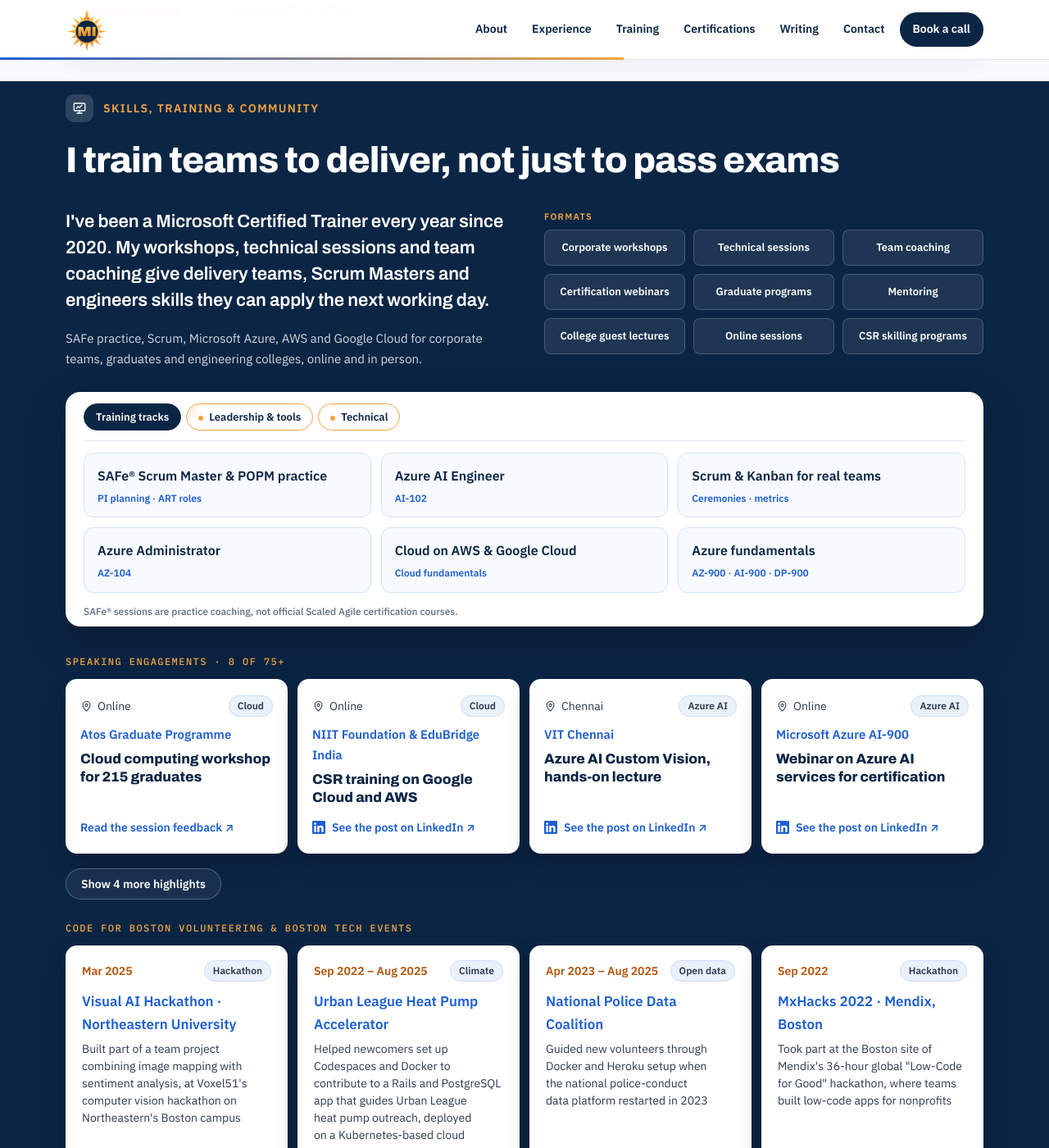
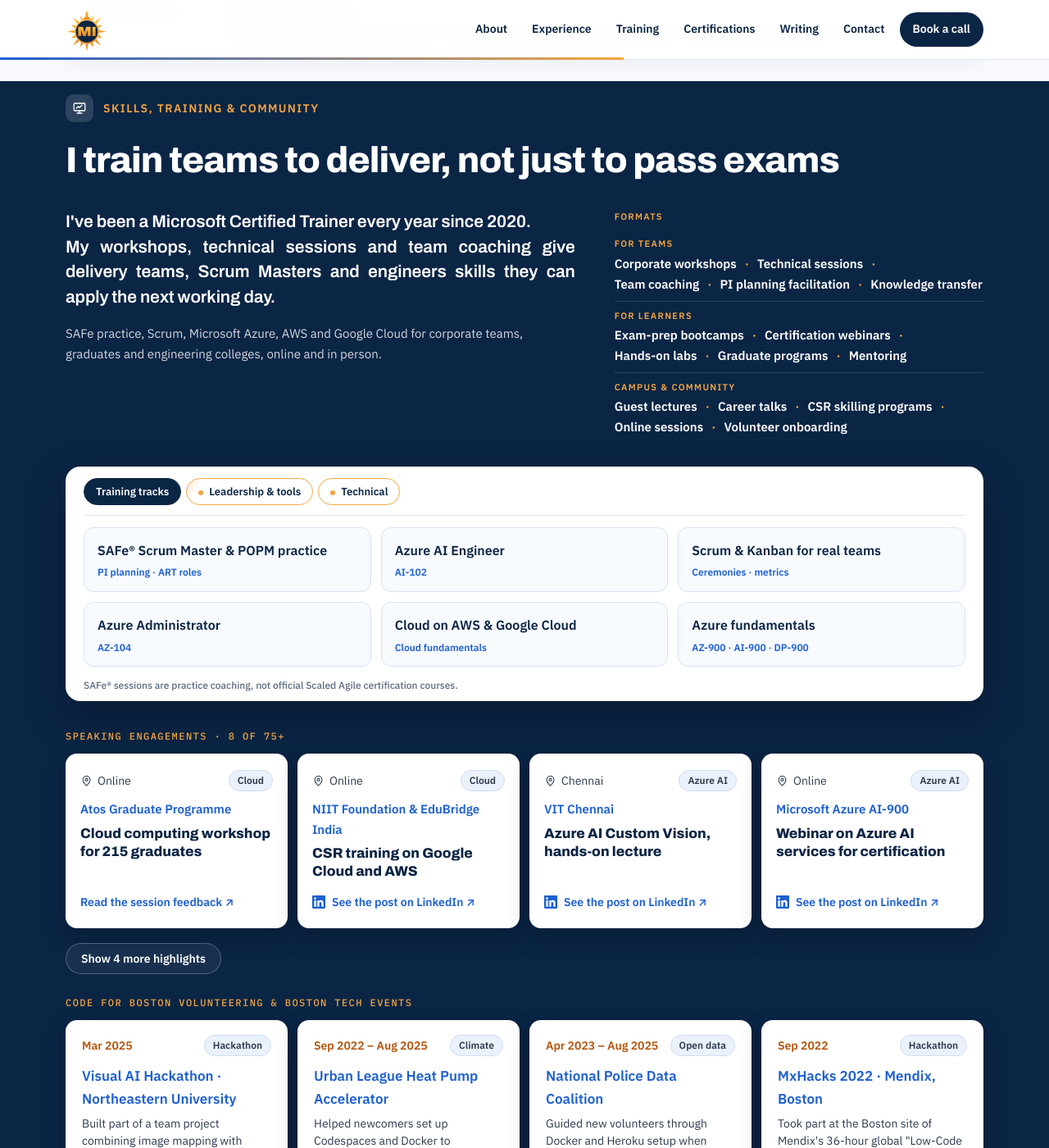
Before and after one commit to Madhan-I/Madhan-I.github.io, a Jekyll site: the page built from index.html, in a window 1280 px wide and 1400 px high, scrolled down 4437 px. Shown: the whole window at 82% size. Built offline with Jekyll 4.4.1, drawn with Linux system fonts in a browser that asks for light colours.

Commit message:
Training: first sentence on its own line, justified text; formats grouped by audience with six more session types.
Co-Authored-By: Claude Opus 5.5 <noreply@anthropic.com>
Claude-Session: https://claude.ai/code/session_01MFRrTt7LBDdX57m85KHNGp

```diff
--- a/_data/profile.yml
+++ b/_data/profile.yml
@@ -233,7 +233,8 @@ experience:
       - "Untangled vendor delays and scheduling clashes on Celebrity Cricket League match days for the Chennai Rhinos, drawing positive reviews and invitations to future events."
 
 training_title: I train teams to deliver, not just to pass exams
-training_intro: "I've been a Microsoft Certified Trainer every year since 2020. My workshops, technical sessions and team coaching give delivery teams, Scrum Masters and engineers skills they can apply the next working day."
+training_intro_lead: "I've been a Microsoft Certified Trainer every year since 2020."
+training_intro: "My workshops, technical sessions and team coaching give delivery teams, Scrum Masters and engineers skills they can apply the next working day."
 training_note: "SAFe practice, Scrum, Microsoft Azure, AWS and Google Cloud for corporate teams, graduates and engineering colleges, online and in person."
 training_facts:
   - number: "6 yrs"
@@ -275,7 +276,13 @@ training_topics:
   - name: Azure fundamentals
     note: AZ-900 · AI-900 · DP-900
 training_safe_note: "SAFe® sessions are practice coaching, not official Scaled Agile certification courses."
-training_formats: [Corporate workshops, Technical sessions, Team coaching, Certification webinars, Graduate programs, Mentoring, College guest lectures, Online sessions, CSR skilling programs]
+training_formats:
+  - group: For teams
+    items: [Corporate workshops, Technical sessions, Team coaching, PI planning facilitation, Knowledge transfer]
+  - group: For learners
+    items: [Exam-prep bootcamps, Certification webinars, Hands-on labs, Graduate programs, Mentoring]
+  - group: Campus & community
+    items: [Guest lectures, Career talks, CSR skilling programs, Online sessions, Volunteer onboarding]
 speaking_title: "Speaking engagements · 8 of 75+"
 speaking:
   - who: Atos Graduate Programme
--- a/assets/css/style.css
+++ b/assets/css/style.css
@@ -1078,3 +1078,24 @@ footer .f-col a { font-size: 14px !important; }
 
 /* Hidden tab panels stay hidden (beats the track grid display) */
 .skillbox .sk-panel[hidden], .skillbox .topics[hidden] { display: none !important; }
+
+/* Training intro: first sentence on its own line, text justified */
+#training .train-grid p.big { text-align: justify; }
+#training .train-grid p.big .lead1 { display: block; white-space: nowrap; text-align: left; }
+@media (max-width: 1023px) { #training .train-grid p.big .lead1 { white-space: normal; } }
+/* Formats grouped by audience (option C) */
+.fmt-groups .fr { display: grid; grid-template-columns: 160px minmax(0, 1fr); gap: 16px; padding: 12px 0; border-bottom: 1px solid rgba(255, 255, 255, .12); align-items: baseline; }
+.fmt-groups .fr:last-child { border-bottom: 0; }
+.fmt-groups .fh { font: 700 11px/1.3 var(--body); letter-spacing: .12em; text-transform: uppercase; color: #F2A541; }
+.fmt-groups .fx { display: flex; flex-wrap: wrap; row-gap: 4px; font: 600 15px/1.4 var(--body); color: #FFFFFF; }
+.fmt-groups .fi { white-space: nowrap; }
+.fmt-groups .fi + .fi::before { content: "·"; color: #F2A541; margin: 0 10px; }
+@media (max-width: 520px) { .fmt-groups .fr { grid-template-columns: 1fr; gap: 6px; } }
+@media (min-width: 1024px) {
+  #training .train-grid > div:first-child { grid-template-columns: minmax(0, 1.16fr) minmax(0, .84fr); }
+  #training .train-grid p.big { font-size: 21px !important; }
+}
+@media (min-width: 1024px) and (max-width: 1199px) { #training .train-grid p.big .lead1 { white-space: normal; } }
+.fmt-groups .fr { grid-template-columns: 1fr; gap: 6px; padding: 10px 0; }
+.fmt-groups .fi + .fi::before { content: none; }
+.fmt-groups .fi:not(:last-child)::after { content: "·"; color: #F2A541; margin: 0 10px; }
--- a/index.html
+++ b/index.html
@@ -107,9 +107,9 @@ layout: default
     <div class="sec-head reveal"><span class="label"><svg class="ic" aria-hidden="true"><use href="#i-board"/></svg>Skills, Training &amp; Community</span><h2>{{ p.training_title }}</h2></div>
     <div class="train-grid">
       <div class="reveal">
-        <p class="big">{{ p.training_intro }}</p>
+        <p class="big">{% if p.training_intro_lead %}<span class="lead1">{{ p.training_intro_lead }}</span> {% endif %}{{ p.training_intro }}</p>
         <p class="train-note">{{ p.training_note }}</p>
-        {% if p.training_formats %}<div class="train-formats"><h4>Formats</h4><ul>{% for x in p.training_formats %}<li>{{ x }}</li>{% endfor %}</ul></div>{% endif %}
+        {% if p.training_formats %}<div class="train-formats fmt-groups"><h4>Formats</h4>{% for g in p.training_formats %}<div class="fr"><span class="fh">{{ g.group }}</span><span class="fx">{% for x in g.items %}<span class="fi">{{ x }}</span>{% endfor %}</span></div>{% endfor %}</div>{% endif %}
       </div>
       <div class="skillbox reveal">
         <div class="sk-tabs" role="tablist"><button type="button" role="tab" class="sk-tab on visited" aria-selected="true" data-sk="0">Training tracks</button>{% for s in p.skill_tabs %}<button type="button" role="tab" class="sk-tab" aria-selected="false" data-sk="{{ forloop.index }}">{{ s.label }}</button>{% endfor %}</div>
```
